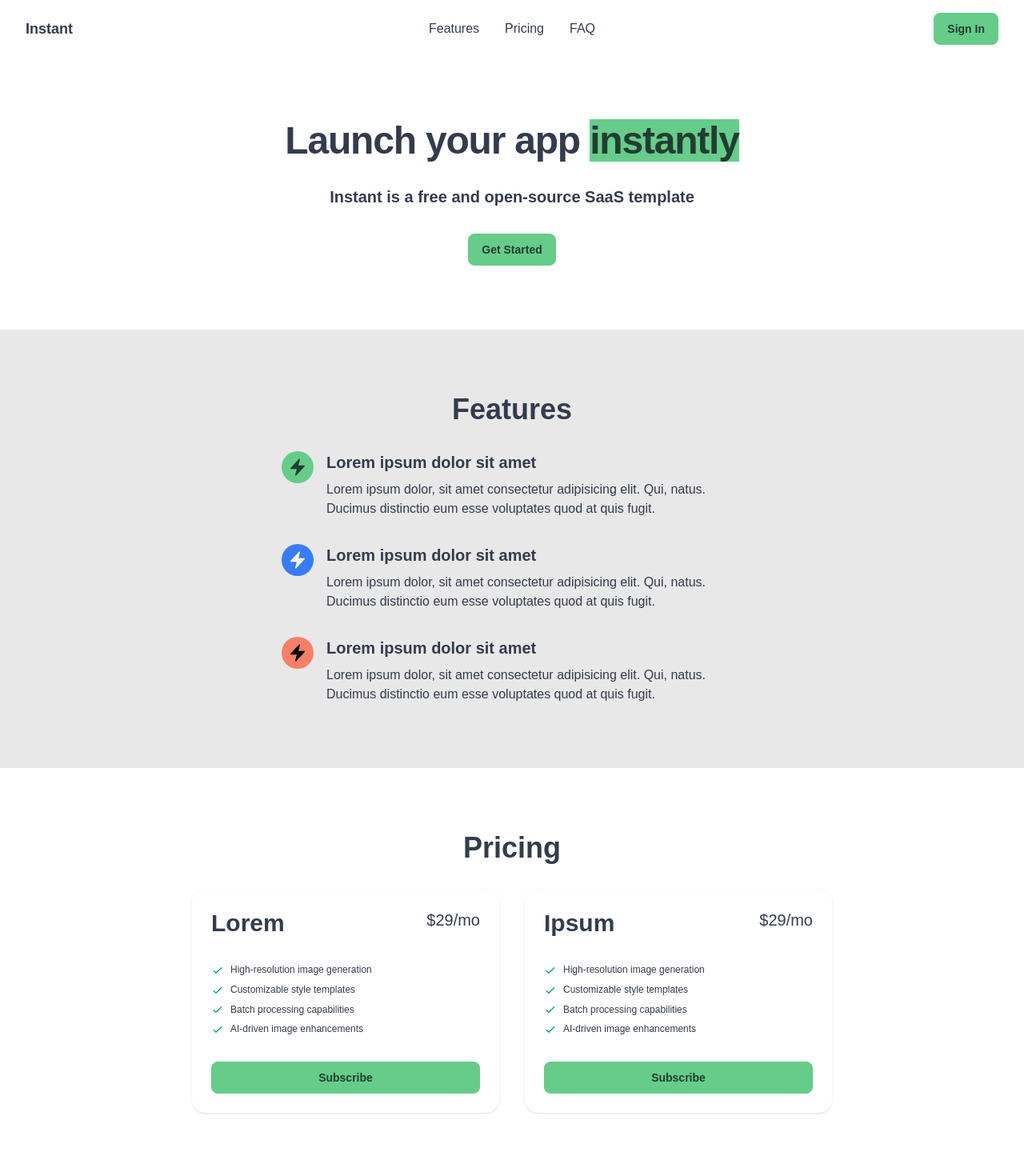
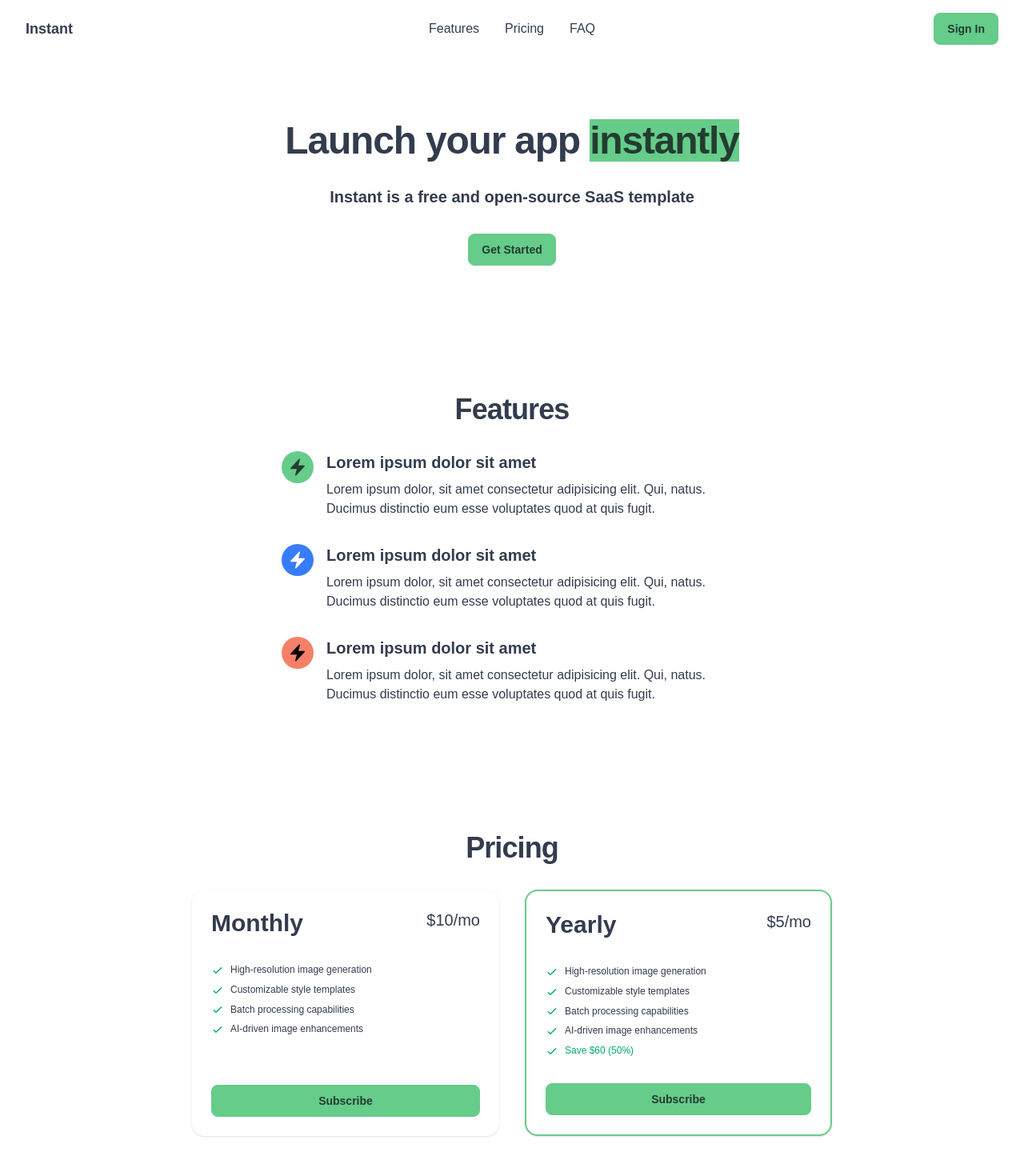
Before and after one commit to DanieII/instant-saas, a Next.js app: page / in a window 1280 px wide. Shown: the top 1470 px of the page at 80% size. Built offline with nearby package versions, Linux system fonts and the light colour scheme; no server answers.

Commit message:
Update README with instructions

```diff
--- a/components/home/Features.tsx
+++ b/components/home/Features.tsx
@@ -1,9 +1,10 @@
 export default function Features() {
   return (
-    <div className="bg-base-200" id="features">
-      <div className="container mx-auto px-8 py-20">
+    <div className="container mx-auto px-8 py-20" id="features">
       <div className="flex flex-col items-center space-y-8">
-          <h2 className="text-center text-4xl font-bold">Features</h2>
+        <h2 className="text-center text-4xl font-bold tracking-tight">
+          Features
+        </h2>
         <div className="mx-auto flex max-w-xl flex-col gap-8">
           <div className="flex items-center gap-4">
             <div className="bg-primary self-start rounded-full p-2">
@@ -86,6 +87,5 @@ export default function Features() {
         </div>
       </div>
     </div>
-    </div>
   );
 }
--- a/components/home/Pricing.tsx
+++ b/components/home/Pricing.tsx
@@ -6,16 +6,16 @@ const plans = [
       process.env.NODE_ENV === "development"
         ? "price_************************"
         : "price_************************",
-    price: 1,
-    title: "Lorem",
+    price: 10,
+    title: "Monthly",
   },
   {
     priceId:
       process.env.NODE_ENV === "development"
         ? "price_************************"
         : "price_************************",
-    price: 1,
-    title: "Ipsum",
+    price: 5,
+    title: "Yearly",
   },
 ];
 
@@ -23,19 +23,21 @@ export default function Pricing() {
   return (
     <div className="container mx-auto px-8 py-20" id="pricing">
       <div className="space-y-8">
-        <h2 className="text-center text-4xl font-bold">Pricing</h2>
+        <h2 className="text-center text-4xl font-bold tracking-tight">
+          Pricing
+        </h2>
         <div className="flex flex-col justify-center gap-8 lg:flex-row">
           {plans.map((plan) => (
             <div
-              className="card bg-base-100 w-full shadow-sm lg:w-96"
+              className={`card bg-base-100 w-full shadow-sm lg:w-96 ${plan.title === "Yearly" && "border-primary border-2"}`}
               key={plan.title}
             >
               <div className="card-body">
                 <div className="flex justify-between">
                   <h2 className="text-3xl font-bold">{plan.title}</h2>
-                  <span className="text-xl">$29/mo</span>
+                  <span className="text-xl">${plan.price}/mo</span>
                 </div>
-                <ul className="mt-6 flex flex-col gap-2 text-xs">
+                <ul className="my-6 flex flex-col gap-2 text-xs">
                   <li>
                     <svg
                       xmlns="http://www.w3.org/2000/svg"
@@ -104,8 +106,27 @@ export default function Pricing() {
                     </svg>
                     <span>AI-driven image enhancements</span>
                   </li>
+                  {plan.title === "Yearly" && (
+                    <li>
+                      <svg
+                        xmlns="http://www.w3.org/2000/svg"
+                        className="text-success me-2 inline-block size-4"
+                        fill="none"
+                        viewBox="0 0 24 24"
+                        stroke="currentColor"
+                      >
+                        <path
+                          strokeLinecap="round"
+                          strokeLinejoin="round"
+                          strokeWidth="2"
+                          d="M5 13l4 4L19 7"
+                        />
+                      </svg>
+                      <span className="text-success">Save $60 (50%)</span>
+                    </li>
+                  )}
                 </ul>
-                <div className="mt-6">
+                <div className="mt-auto">
                   <SubscribeButton priceId={plan.priceId} />
                 </div>
               </div>
```
Also changed, not shown: 1 other file (tests, documents, lock files or other folders). Lines whose indentation alone changed are shown as unchanged.
